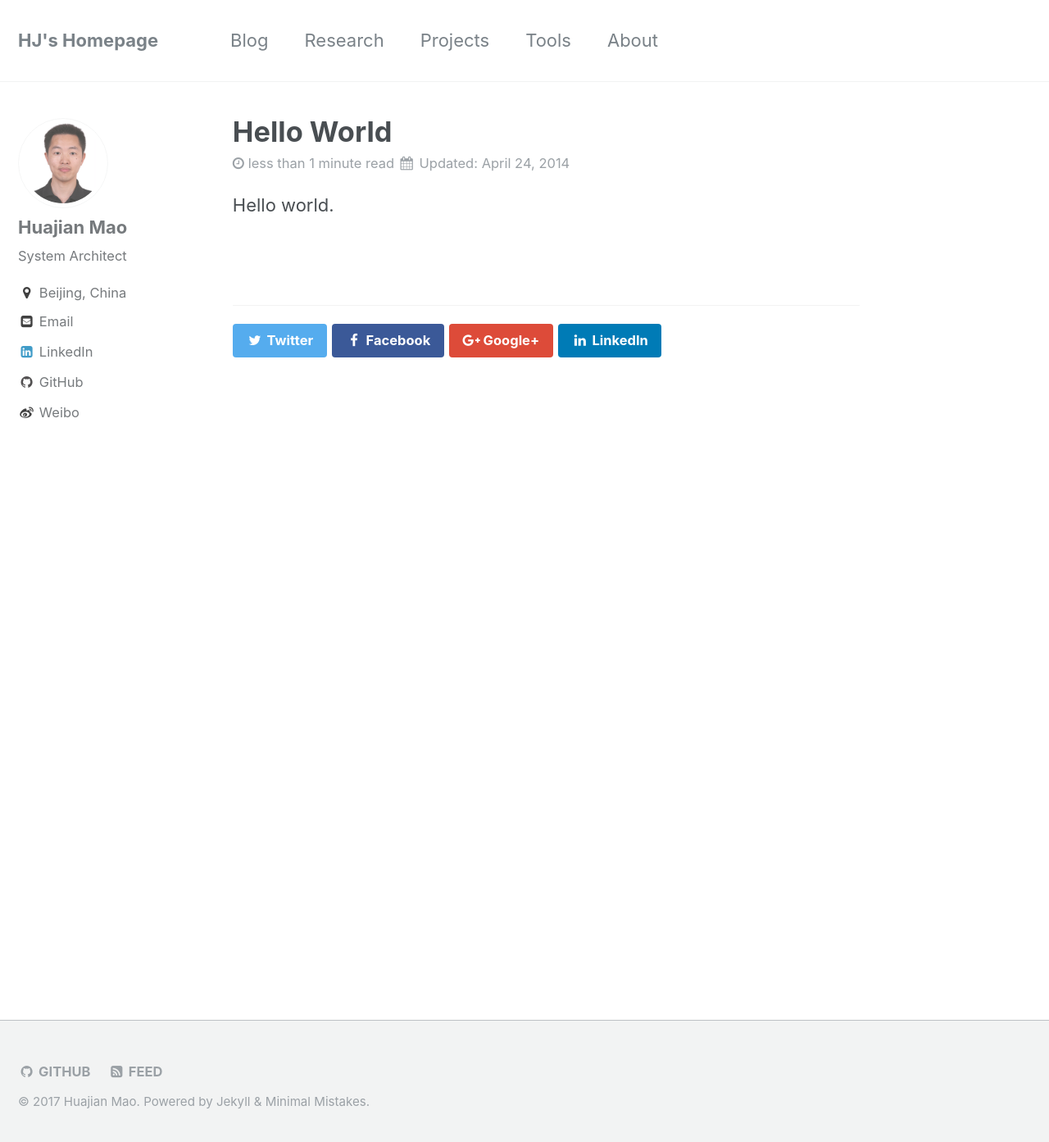
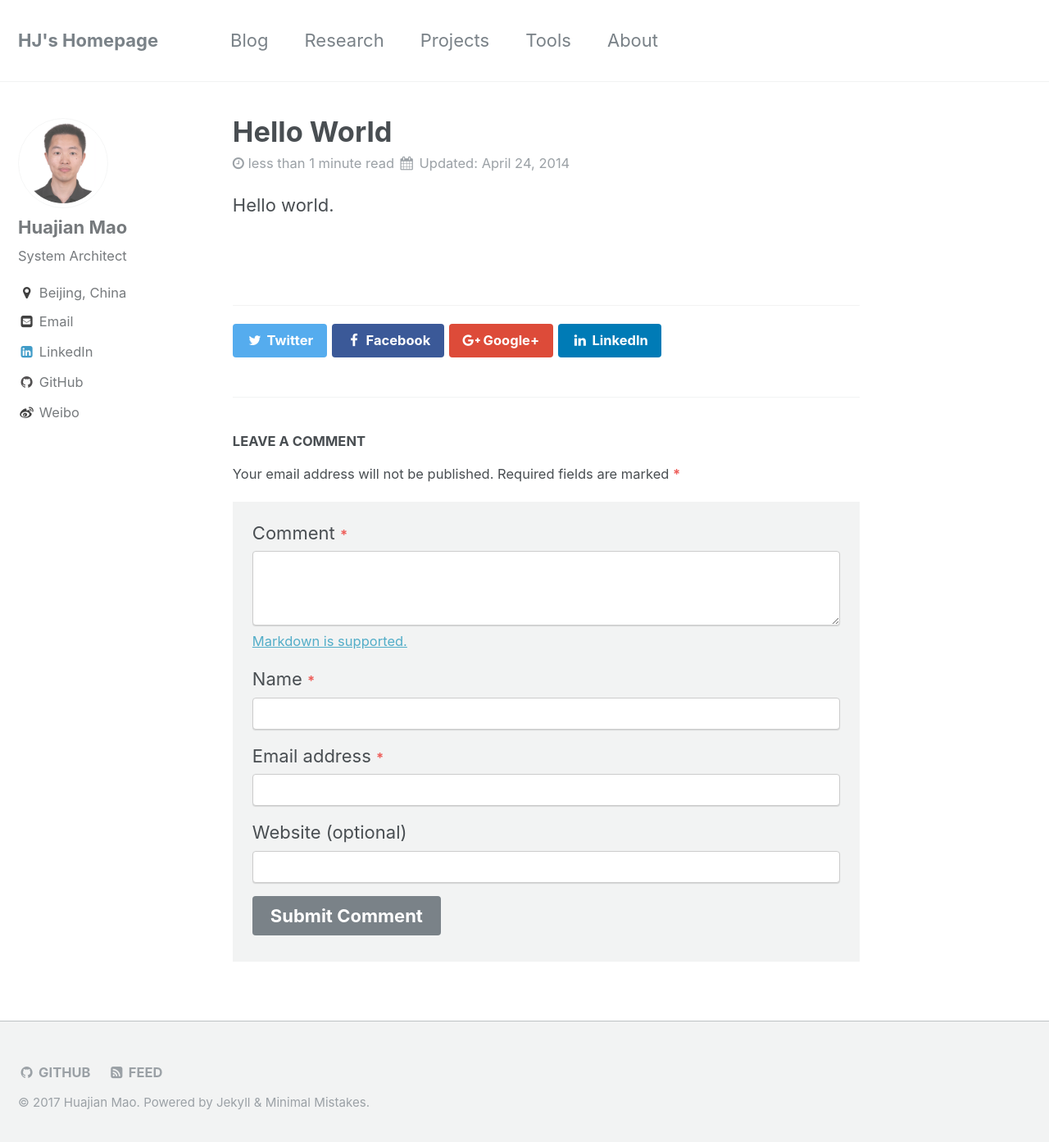
Before and after one commit to adorabler/huajianmao.github.io, a Jekyll site: the page built from _posts/2014-04-24-hello-world.md, in a window 1280 px wide and 1400 px high. Shown: the top 1393 px of the window at 82% size. Built offline with Jekyll 4.4.1, drawn with Linux system fonts in a browser that asks for light colours.

Commit message:
Enable comments as default for post.

```diff
--- a/_config.yml
+++ b/_config.yml
@@ -257,7 +257,7 @@ defaults:
       layout: single
       author_profile: true
       read_time: true
-      comments: # true
+      comments: true
       share: true
       related: true
   # _research
@@ -268,7 +268,7 @@ defaults:
       layout: single
       author_profile: true
       read_time: true
-      comments: # true
+      comments: true
       share: true
       related: true
   # _projects
@@ -279,7 +279,7 @@ defaults:
       layout: single
       author_profile: true
       read_time: true
-      comments: # true
+      comments: true
       share: true
       related: true
   # _tools
@@ -290,6 +290,6 @@ defaults:
       layout: single
       author_profile: true
       read_time: true
-      comments: # true
+      comments: true
       share: true
       related: true
```
